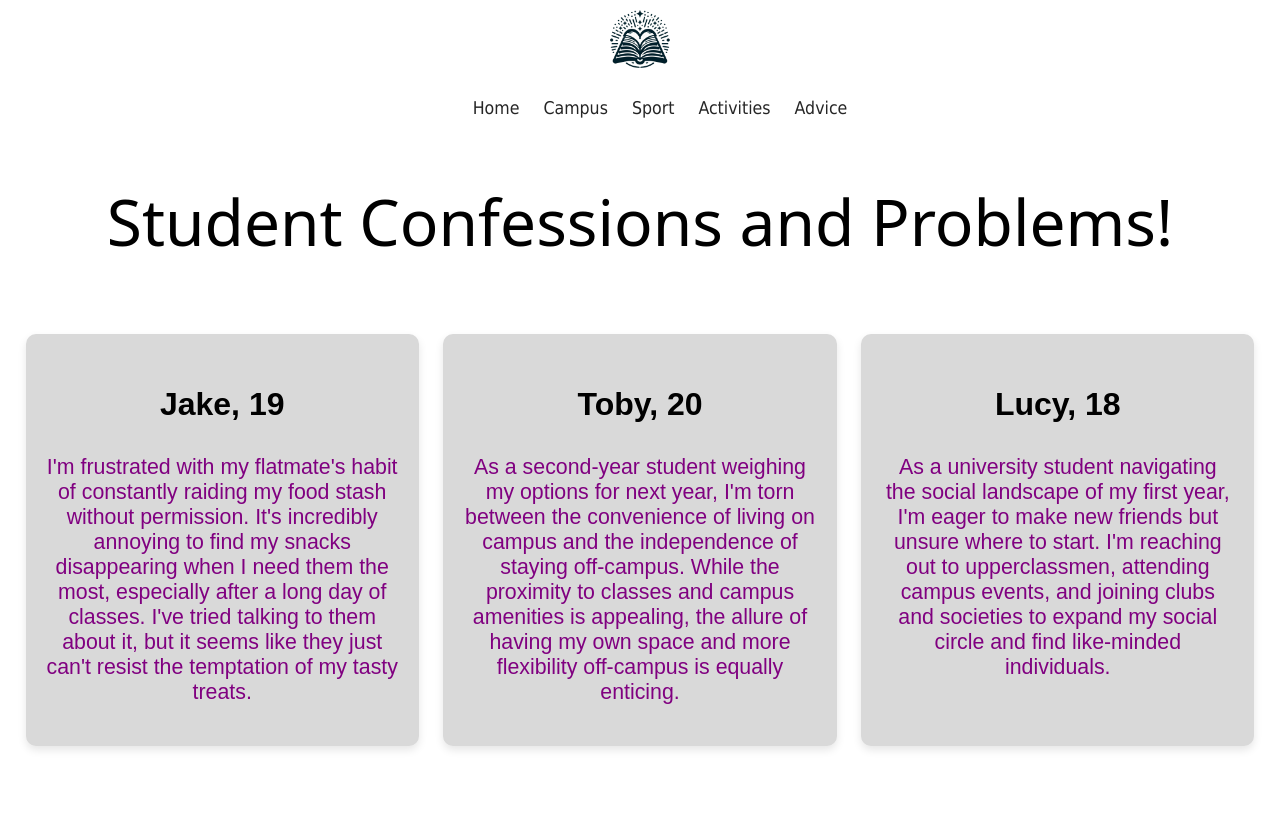
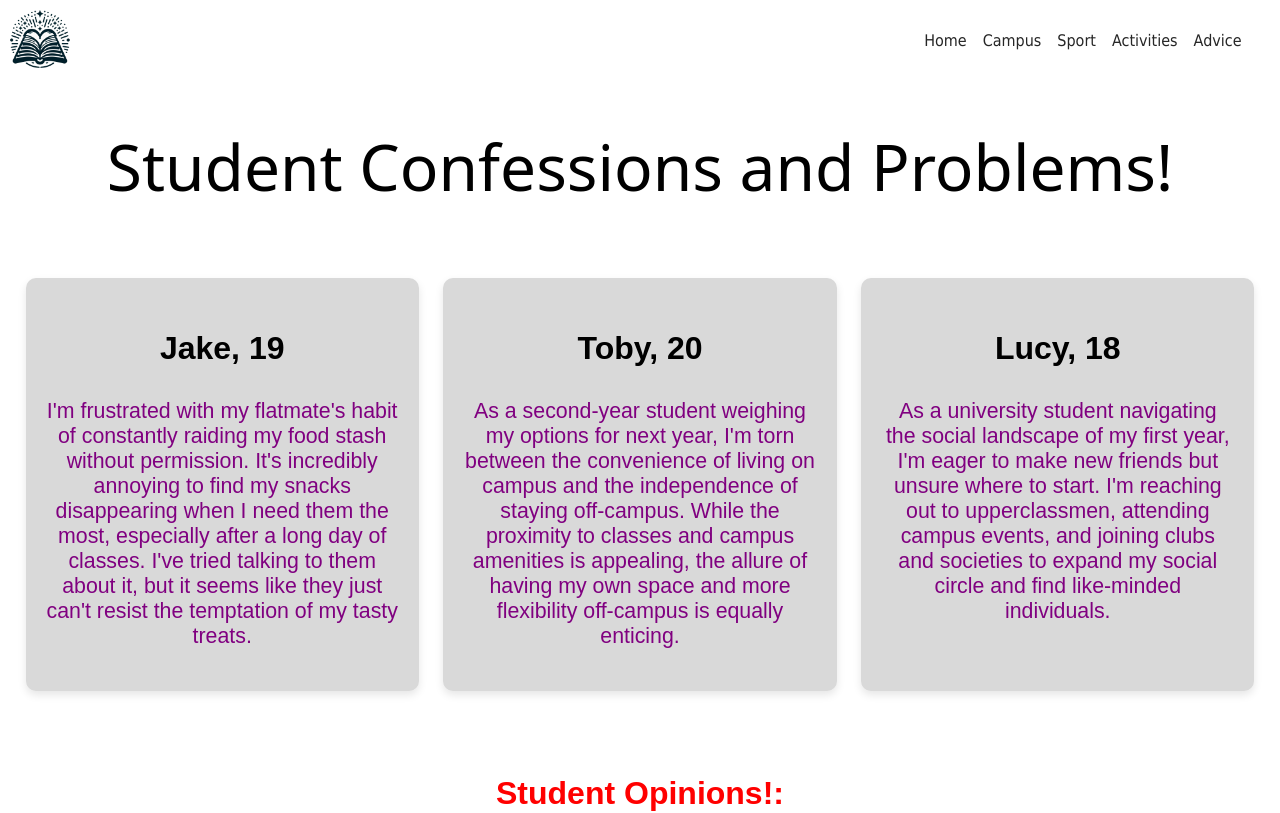
Before and after one commit to rowdysquirrel23/3140_student_magazine, a React (Create React App) app in the folder magazine_application/: page /advice in a window 1280 px wide. Shown: the top 813 px of the page. Built offline with nearby package versions, Linux system fonts and the light colour scheme; no server answers; a web font is replaced by a local one.

Commit message:
Comments added to the footer and nav components

```diff
--- a/magazine_application/src/components/footer/footer.css
+++ b/magazine_application/src/components/footer/footer.css
@@ -1,3 +1,4 @@
+/* Basic styling for the footer */
 .footer_section{
     display: flex;
     background-color: #000000;
@@ -5,13 +6,12 @@
     padding: 2%;
     font-size: 16pt;
     align-items: center;
-    justify-content: space-between;
+    justify-content: space-between; /* Allow the footet components to appear on the left, centre and right */
 }
-
+/* Media query to change the display of the footer depending on device size*/
 @media (max-width: 768px) {
     .footer_section {
         font-size: 12pt;
-        /* position: fixed; */
         bottom: 0;
     }
 }
--- a/magazine_application/src/components/footer/footer.js
+++ b/magazine_application/src/components/footer/footer.js
@@ -2,6 +2,7 @@
 
 export default function Footer(){
     return (
+        // list of content in the footer
         <footer className='footer_section'>
             <p className='footer_location'>Ormskirk, L39 4QP</p>
             <p className="footer_copyright">Ben Scholefield©</p>
--- a/magazine_application/src/components/navbar/navbar.css
+++ b/magazine_application/src/components/navbar/navbar.css
@@ -1,20 +1,23 @@
+/* Styling for the nav bar that will appear on each page */
 .nav-bar{
     display: flex;
-    flex-direction: column;
+    /* flex-direction: column;  */
     align-items: center;
-    font-size: 1.1rem;
+    font-size: 1rem;
+    text-align: center;
+    justify-content: space-between;
+    margin-right: 3%;
   }
+  /* The nav bar image will never be larger than 80px X 80px */
   .nav-bar img{
     max-width: 80px;
     max-height: 80px;
   }
-  .logo{
-    align-items: left;
-  }
+  /* remove list styling for nav elements and display flex so they are all on the same line */
 .nav-bar ul {
     list-style: none;
     display: flex;
-    gap: 1.5rem;
+    gap: 1rem;
   }
   .nav-bar a {
     text-decoration: none;
@@ -28,3 +31,10 @@
   .nav-bar a:hover{
     color: #FE0303;
   }
+  /* media query allows the logo to appear above the nav links when device size changes */
+  @media (max-width: 768px) {
+    .nav-bar {
+        flex-direction: column;
+        justify-content: center;
+    }
+}
--- a/magazine_application/src/components/navbar/navbar.js
+++ b/magazine_application/src/components/navbar/navbar.js
@@ -5,10 +5,11 @@
 export default function Navbar(){
 
     return (
-
+        // The navigation element that will eppear the same on each page
         <nav className="nav-bar">
            <img src={logo}  className="logo" alt="Logo of a minimalistic style book"></img>
             <ul>
+                {/* Active link saves loading time for the nav element for each page */}
             <ActiveLink to="/">Home</ActiveLink>
             <ActiveLink to="/campus">Campus</ActiveLink>
             <ActiveLink to="/sport">Sport</ActiveLink>
@@ -19,10 +20,12 @@
     )
 }
 
+// This function allows the active link to work
 function ActiveLink ({to, children,...props }) {
     const ResolvedPath = useResolvedPath(to)
     const isActive = useMatch({path: ResolvedPath.pathname, end:true})
     return (
+        // Check which link is active
         <li className={isActive === to ? "active" : ""}>
             <Link to={to} {...props}>{children}</Link>
         </li>
```
